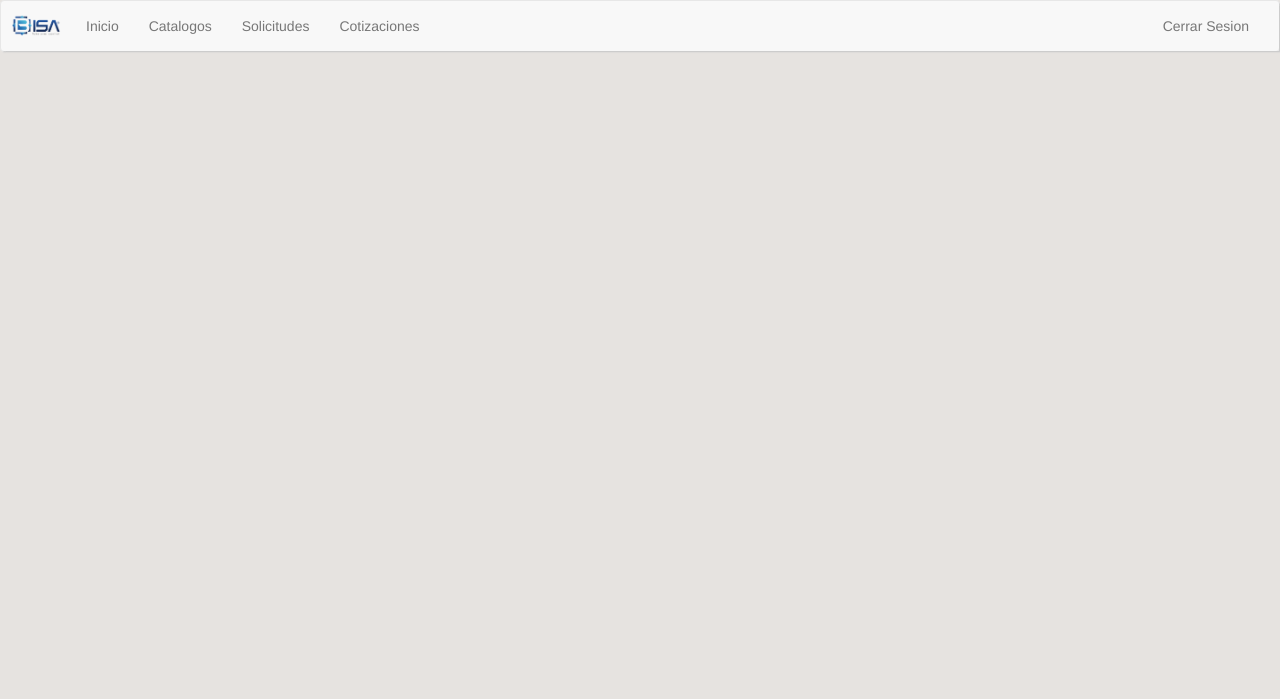
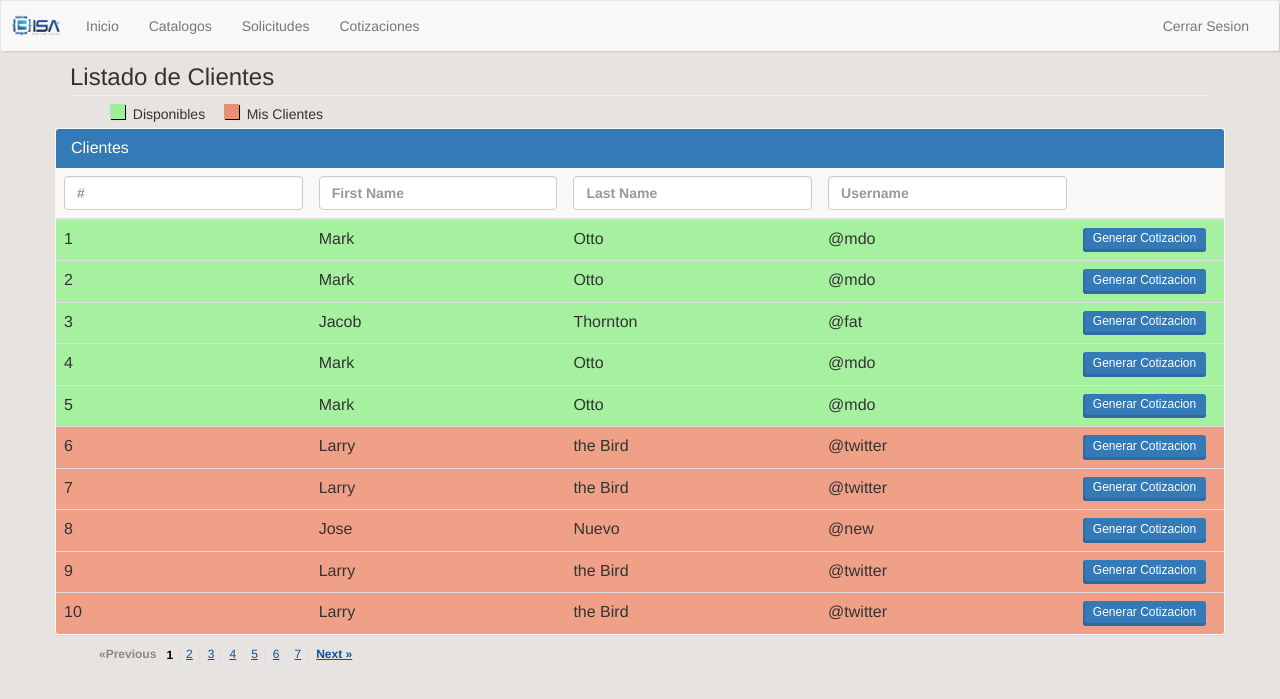
Before and after one commit to byronpenna/radiostereo, a CodeIgniter app: page /index.php/main/main in a window 1280 px wide. Shown: the top 699 px of the page. Run offline with CodeIgniter, Linux system fonts and the light colour scheme; style sheets or scripts are compiled from the project's sources.

Commit message:
Diseño Principal Avanzado
el diseño de la pagina que aparece despues del logeo ya esta casi
terminado solo falta generar la ventana para que cree la solicitud

```diff
--- /dev/null
+++ b/application/views/ListaClientes/clientes.php
@@ -0,0 +1,113 @@
+<div class="container" id="contenedorClientes">
+    <h3>Listado de Clientes</h3>
+    <hr id="hr">
+    <nav class="tu">
+        <ul>
+            <li><div id="colordis"></div><p>&nbsp;&nbsp;Disponibles</p></li>
+            <li><div id="coloroc"></div><p>&nbsp;&nbsp;Mis Clientes</p></li>
+        </ul>
+    </nav>
+    <div class="row">
+        <div class="panel panel-primary filterable" id="tableClientes">
+            <div class="panel-heading">
+                <h3 class="panel-title">Clientes</h3>
+                <div class="pull-right">
+                    <!--<button class="btn btn-default btn-xs btn-filter"><span class="glyphicon glyphicon-filter"></span> Filtro</button>!-->
+                </div>
+            </div>
+            <table class="table" >
+                <thead>
+                    <tr class="filters">
+                        <th><input type="text" class="form-control" placeholder="#"></th>
+                        <th><input type="text" class="form-control" placeholder="First Name" ></th>
+                        <th><input type="text" class="form-control" placeholder="Last Name" ></th>
+                        <th><input type="text" class="form-control" placeholder="Username" ></th>
+                        <th><input type="hidden" class="form-control" placeholder="Username"></th>
+                    </tr>
+                </thead>
+                <tbody>
+                    <tr style="background:rgba(144, 240, 139, 0.8);">
+                        <td>1</td>
+                        <td>Mark</td>
+                        <td>Otto</td>
+                        <td>@mdo</td>
+                        <td><button class="btn btn-sm btn-primary">Generar Cotizacion</button></td>
+                    </tr>
+                    <tr style="background:rgba(144, 240, 139, 0.8);">
+                        <td>2</td>
+                        <td>Mark</td>
+                        <td>Otto</td>
+                        <td>@mdo</td>
+                        <td><button class="btn btn-sm btn-primary">Generar Cotizacion</button></td>
+                    </tr>
+                    <tr style="background:rgba(144, 240, 139, 0.8);">
+                        <td>3</td>
+                        <td>Jacob</td>
+                        <td>Thornton</td>
+                        <td>@fat</td>
+                        <td><button class="btn btn-sm btn-primary">Generar Cotizacion</button></td>
+                    </tr>
+                    <tr style="background:rgba(144, 240, 139, 0.8);">
+                        <td>4</td>
+                        <td>Mark</td>
+                        <td>Otto</td>
+                        <td>@mdo</td>
+                        <td><button class="btn btn-sm btn-primary">Generar Cotizacion</button></td>
+                    </tr>
+                    <tr style="background:rgba(144, 240, 139, 0.8);">
+                        <td>5</td>
+                        <td>Mark</td>
+                        <td>Otto</td>
+                        <td>@mdo</td>
+                        <td><button class="btn btn-sm btn-primary">Generar Cotizacion</button></td>
+                    </tr>
+                    <tr style="background:rgba(235,123,89,0.7);">
+                        <td>6</td>
+                        <td>Larry</td>
+                        <td>the Bird</td>
+                        <td>@twitter</td>
+                        <td><button class="btn btn-sm btn-primary">Generar Cotizacion</button></td>
+                    </tr>
+                    <tr style="background:rgba(235,123,89,0.7);">
+                        <td>7</td>
+                        <td>Larry</td>
+                        <td>the Bird</td>
+                        <td>@twitter</td>
+                        <td><button class="btn btn-sm btn-primary">Generar Cotizacion</button></td>
+                    </tr>
+                    <tr style="background:rgba(235,123,89,0.7);">
+                        <td>8</td>
+                        <td>Jose</td>
+                        <td>Nuevo</td>
+                        <td>@new</td>
+                        <td><button class="btn btn-sm btn-primary">Generar Cotizacion</button></td>
+                    </tr>
+                    <tr style="background:rgba(235,123,89,0.7);">
+                        <td>9</td>
+                        <td>Larry</td>
+                        <td>the Bird</td>
+                        <td>@twitter</td>
+                        <td><button class="btn btn-sm btn-primary">Generar Cotizacion</button></td>
+                    </tr>
+                    <tr style="background:rgba(235,123,89,0.7);">
+                        <td>10</td>
+                        <td>Larry</td>
+                        <td>the Bird</td>
+                        <td>@twitter</td>
+                        <td><button class="btn btn-sm btn-primary">Generar Cotizacion</button></td>
+                    </tr>
+                </tbody>
+            </table>
+        </div>
+       <ul id="pagination-clean" class="pag">
+            <li class="previous-off">«Previous</li>
+            <li class="active">1</li>
+            <li><a href="#">2</a></li>
+            <li><a href="#">3</a></li>
+            <li><a href="#">4</a></li>
+            <li><a href="#">5</a></li>
+            <li><a href="#">6</a></li>
+            <li><a href="#">7</a></li>
+            <li class="next"><a href="#">Next »</a></li>
+        </ul>
+    </div>
--- a/application/views/estructura/head.php
+++ b/application/views/estructura/head.php
@@ -5,10 +5,11 @@
 <title><?php echo $Titulo; ?></title>
 
 <!-- Estilo General -->
-<link rel="stylesheet" href=<?php echo "'".base_url("resources/css/bootstrap.css")."'" ?> type="text/css" />
-<link rel="stylesheet" href="<?php echo base_url() ?>resources/css/estilo.css" type="text/css" />
+<link rel="stylesheet" href="<?php echo base_url('resources/css/bootstrap.css')?>" type="text/css" />
+<link rel="stylesheet" href="<?php echo base_url('resources/css/estilo.css') ?>" type="text/css" />
 
 
 <!-- Scripts Generales -->
-<script src="<?php echo base_url()?>resources/js/jquery-1.11.1.min.js" type="text/javascript" charset="utf-8"></script>
-<script src="<?php echo base_url()?>resources/js/bootstrap.js" type="text/javascript" charset="utf-8"></script>
+<script src="<?php echo base_url('resources/js/jquery-1.11.1.min.js')?>" type="text/javascript" charset="utf-8"></script>
+<script src="<?php echo base_url('resources/js/bootstrap.js')?>" type="text/javascript" charset="utf-8"></script>
+<script src="<?php echo base_url('resources/js/miscript.js')?>" type="text/javascript" charset="utf-8"></script>
--- a/application/views/index.php
+++ b/application/views/index.php
@@ -7,6 +7,7 @@
 <body>
 	<?php
 		$this->load->view("estructura/menu.php");
+		$this->load->view("ListaClientes/clientes.php");
 	?>
 </body>
 </html>
--- a/application/views/login/login.php
+++ b/application/views/login/login.php
@@ -27,7 +27,7 @@
                                         <input class="form-control" placeholder="Usuario" id="username" type="text">
                                         <input class="form-control" placeholder="Contraseña" id="password" type="password">
                                         <br></br>
-                                        <input class="btn btn-lg btn-success btn-block" type="submit" id="login" value="Iniciar Sesion »">
+                                        <input class="btn btn-lg btn-success btn-block" type="submit" id="login" value="Iniciar Sesion">
                                     </fieldset>
                                 </form>
                             </div>
--- a/resources/css/estilo.css
+++ b/resources/css/estilo.css
@@ -92,3 +92,152 @@ body{
     -webkit-box-shadow: 0 1px 1px rgba(0, 0, 0, .05);
     box-shadow: 0 1px 1px rgba(0, 0, 0, .05);
 }
+
+.filterable {
+    margin-top: 15px;
+}
+.filterable .panel-heading .pull-right {
+    margin-top: -20px;
+}
+.filterable .filters input[disabled] {
+    background-color: transparent;
+    border: none;
+    cursor: auto;
+    box-shadow: none;
+    padding: 0;
+    height: auto;
+}
+.filterable .filters input[disabled]::-webkit-input-placeholder {
+    color: #333;
+}
+.filterable .filters input[disabled]::-moz-placeholder {
+    color: #333;
+}
+.filterable .filters input[disabled]:-ms-input-placeholder {
+    color: #333;
+}
+#contenedorClientes{
+  background:none;
+  margin-top:-28px;
+}
+#hr{
+  margin-top:-5px;
+}
+#tableClientes{
+  margin-top:-16px;
+}
+#colordis{
+  width: 15px;
+  height: 15px;
+  background:rgba(144, 240, 139, 0.8);
+  border-radius:0px;
+  float:left;
+  box-shadow:0.5px 0.5px 0.5px #000000;
+}
+#coloroc{
+  width: 15px;
+  height: 15px;
+  background:rgba(235,123,89,0.8);;
+  border-radius:0px;
+  float:left;
+  box-shadow:0.5px 0.5px 0.5px #000000;
+}
+#pagination-clean li{
+border:0;
+margin:0;
+padding:0;
+font-size:12px;
+list-style:none;
+float:left; }
+
+#pagination-clean a{
+border-right:solid 1px #DEDEDE;
+margin-right:2px;
+
+}
+#pagination-clean .previous-off,
+#pagination-clean .next-off{
+color:#888888;
+display:block;
+float:left;
+font-weight:bold;
+padding:3px 4px;
+}
+#pagination-clean .next a,
+#pagination-clean previous a{
+border:none;
+font-weight:bold;
+}
+#pagination-clean .active{
+color:#000000;
+font-weight:bold;
+display:block;
+float:left;
+padding:4px 6px;
+border-right:solid 1px #DEDEDE;
+}
+#pagination-clean a:link,
+#pagination-clean a:visited{
+color:#0e509e;
+display:block;
+float:left;
+padding:3px 6px;
+text-decoration:underline;
+}
+#pagination-clean a:hover{
+text-decoration:none;
+}
+.tu{
+  background:none;
+  margin-top:-12px;
+}
+.tu ul li{
+  display: inline-block;
+  width:10%;
+}
+.tu ul{
+  background: none;
+}
+@media screen and (max-width: 1199px) {
+     .tu ul li{
+        display: block;
+        width:50%;
+      }
+      #tableClientes{
+        margin-top:-10px;
+      }
+}
+@media screen and (max-width: 260px) {
+     .tu ul li{
+        display: block;
+        width:100%;
+      }
+}
+.btn:not(a){
+  border:0;
+  border-bottom:0;
+  border-left:0;
+  font-weight:'900';
+  font-family:'Ubuntu',
+  sans-serif;box-shadow: inset 0 -3.2px rgba(0, 0, 0, 0.12),inset 2px 0 rgba(0, 0, 0, 0.1);
+  outline:none;-webkit-outline:none;
+  -o-outline:none;-moz-outline:none;
+}
+.btn:active:not(a), .btn.active {
+  outline:none;
+  -moz-outline:none;
+  background-image: none;
+  -webkit-box-shadow: inset 0 3px 5px rgba(0, 0, 0, 0.125) !important;
+  position: relative;box-shadow: inset 0 3px 5px rgba(0, 0, 0, 0.125) !important;top: 1px;left:-1px;
+}
+.btn:focus:not(a) {
+  outline:none;
+  -webkit-outline:none;
+  -moz-outline:none;
+}
+.btn-sm {
+  padding-top:1.5px;
+}
+.pag{
+  margin-top:-12px;
+}
--- /dev/null
+++ b/resources/js/miscript.js
@@ -0,0 +1,45 @@
+/*
+Please consider that the JS part isn't production ready at all, I just code it to show the concept of merging filters and titles together !
+*/
+$(document).ready(function(){
+    $('.filterable .btn-filter').click(function(){
+        var $panel = $(this).parents('.filterable'),
+        $filters = $panel.find('.filters input'),
+        $tbody = $panel.find('.table tbody');
+        if ($filters.prop('disabled') == true) {
+            $filters.prop('disabled', false);
+            $filters.first().focus();
+        } else {
+            $filters.val('').prop('disabled', true);
+            $tbody.find('.no-result').remove();
+            $tbody.find('tr').show();
+        }
+    });
+
+    $('.filterable .filters input').keyup(function(e){
+        /* Ignore tab key */
+        var code = e.keyCode || e.which;
+        if (code == '9') return;
+        /* Useful DOM data and selectors */
+        var $input = $(this),
+        inputContent = $input.val().toLowerCase(),
+        $panel = $input.parents('.filterable'),
+        column = $panel.find('.filters th').index($input.parents('th')),
+        $table = $panel.find('.table'),
+        $rows = $table.find('tbody tr');
+        /* Dirtiest filter function ever ;) */
+        var $filteredRows = $rows.filter(function(){
+            var value = $(this).find('td').eq(column).text().toLowerCase();
+            return value.indexOf(inputContent) === -1;
+        });
+        /* Clean previous no-result if exist */
+        $table.find('tbody .no-result').remove();
+        /* Show all rows, hide filtered ones (never do that outside of a demo ! xD) */
+        $rows.show();
+        $filteredRows.hide();
+        /* Prepend no-result row if all rows are filtered */
+        if ($filteredRows.length === $rows.length) {
+            $table.find('tbody').prepend($('<tr class="no-result text-center"><td colspan="'+ $table.find('.filters th').length +'">No result found</td></tr>'));
+        }
+    });
+});
```
